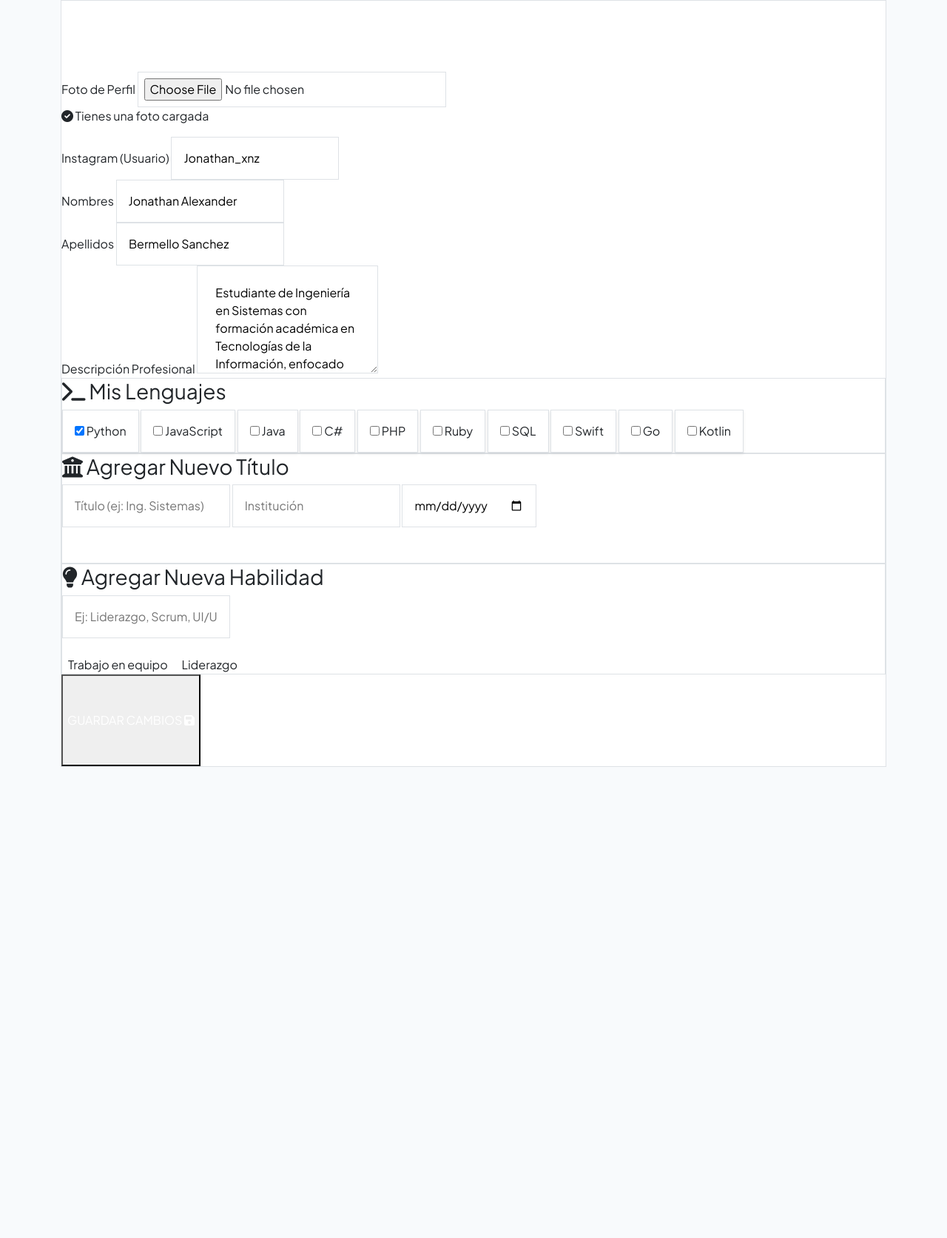
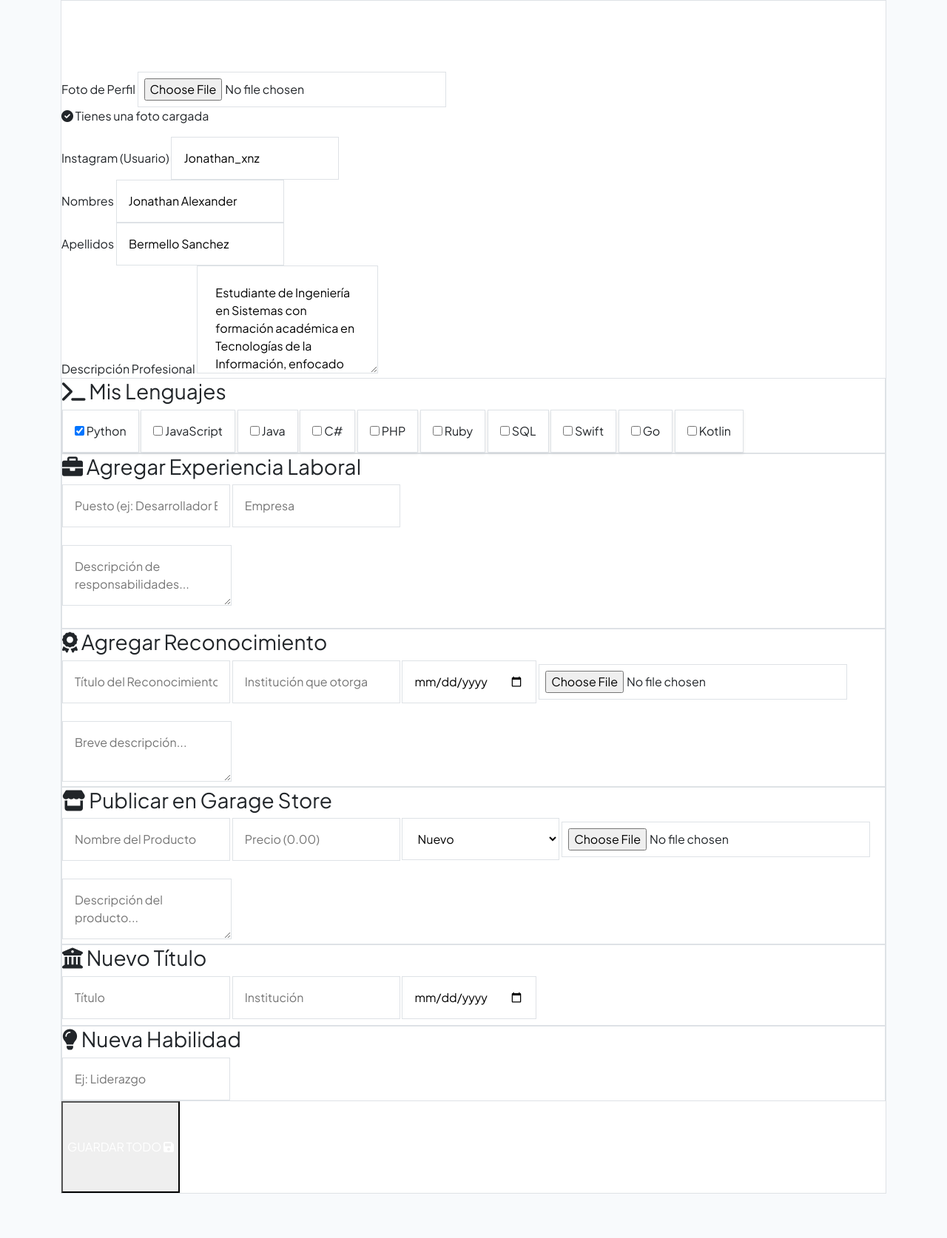
Before and after one commit to JABS34/hojadevida, a Django app: page /dashboard/ in a window 1280 px wide. Shown: the part 60-1734 px from the top of the page at 74% size. Before the commit the page ends 1097 px from the top, so only its background shows below. Run offline with Django 5.2, Linux system fonts and the light colour scheme; a user stored in the database is signed in; data comes from the database, SQL or seed files in the repository; data that the repository does not hold is empty.

Commit message:
Update dashboard.html

```diff
--- a/tasks/templates/dashboard.html
+++ b/tasks/templates/dashboard.html
@@ -4,7 +4,7 @@
     <div class="max-w-4xl mx-auto bg-white shadow-2xl rounded-[2.5rem] overflow-hidden border border-slate-100">
         <div class="bg-gradient-to-br from-indigo-600 to-blue-800 p-10 text-white">
             <h1 class="text-4xl font-extrabold tracking-tight">Panel de Control</h1>
-            <p class="opacity-80 font-medium mt-2">Gestiona tu perfil profesional de forma dinámica.</p>
+            <p class="opacity-80 font-medium mt-2">Gestiona tu perfil profesional y tu tienda de forma dinámica.</p>
         </div>
 
         <form method="POST" enctype="multipart/form-data" class="p-10 space-y-10">
@@ -58,39 +58,73 @@
 
             <div class="bg-slate-50 p-8 rounded-[2rem] border border-slate-200">
                 <h3 class="font-black text-indigo-600 mb-6 uppercase text-[10px] tracking-widest flex items-center gap-2">
-                    <i class="fas fa-university"></i> Agregar Nuevo Título
+                    <i class="fas fa-briefcase"></i> Agregar Experiencia Laboral
                 </h3>
-                <div class="grid md:grid-cols-3 gap-4">
-                    <input type="text" name="edu_titulo" placeholder="Título (ej: Ing. Sistemas)" class="p-3 border rounded-xl text-sm font-semibold">
-                    <input type="text" name="edu_inst" placeholder="Institución" class="p-3 border rounded-xl text-sm font-semibold">
-                    <input type="date" name="edu_fecha" class="p-3 border rounded-xl text-sm font-semibold">
+                <div class="grid md:grid-cols-2 gap-4 mb-4">
+                    <input type="text" name="exp_puesto" placeholder="Puesto (ej: Desarrollador Backend)" class="p-3 border rounded-xl text-sm font-semibold">
+                    <input type="text" name="exp_empresa" placeholder="Empresa" class="p-3 border rounded-xl text-sm font-semibold">
                 </div>
-                {% if perfil.educacion_set.exists %}
-                <div class="mt-4 flex flex-wrap gap-2">
-                    {% for edu in perfil.educacion_set.all %}
-                        <span class="text-[9px] bg-indigo-100 text-indigo-700 px-2 py-1 rounded-lg font-bold">{{ edu.titulo }}</span>
+                <textarea name="exp_desc" placeholder="Descripción de responsabilidades..." rows="2" class="w-full p-3 border rounded-xl text-sm font-semibold mb-4"></textarea>
+
+                {% if perfil.experiencialaboral_set.exists %}
+                <div class="flex flex-wrap gap-2">
+                    {% for exp in perfil.experiencialaboral_set.all %}
+                        <span class="text-[9px] bg-indigo-100 text-indigo-700 px-2 py-1 rounded-lg font-bold">{{ exp.puesto }} en {{ exp.empresa }}</span>
                     {% endfor %}
                 </div>
                 {% endif %}
             </div>
 
             <div class="bg-slate-50 p-8 rounded-[2rem] border border-slate-200">
-                <h3 class="font-black text-indigo-600 mb-6 uppercase text-[10px] tracking-widest flex items-center gap-2">
-                    <i class="fas fa-lightbulb"></i> Agregar Nueva Habilidad
+                <h3 class="font-black text-amber-600 mb-6 uppercase text-[10px] tracking-widest flex items-center gap-2">
+                    <i class="fas fa-award"></i> Agregar Reconocimiento
                 </h3>
-                <input type="text" name="hab_nombre" placeholder="Ej: Liderazgo, Scrum, UI/UX" class="w-full p-3 border rounded-xl text-sm font-semibold">
+                <div class="grid md:grid-cols-2 gap-4 mb-4">
+                    <input type="text" name="rec_titulo" placeholder="Título del Reconocimiento" class="p-3 border rounded-xl text-sm font-semibold">
+                    <input type="text" name="rec_inst" placeholder="Institución que otorga" class="p-3 border rounded-xl text-sm font-semibold">
+                    <input type="date" name="rec_fecha" class="p-3 border rounded-xl text-sm font-semibold">
+                    <input type="file" name="rec_imagen" class="p-2 border rounded-xl text-xs">
+                </div>
+                <textarea name="rec_desc" placeholder="Breve descripción..." rows="2" class="w-full p-3 border rounded-xl text-sm font-semibold"></textarea>
+            </div>
 
-                {% if perfil.habilidad_set.exists %}
-                <div class="mt-4 flex flex-wrap gap-2">
-                    {% for hab in perfil.habilidad_set.all %}
-                        <span class="text-[9px] bg-slate-200 text-slate-700 px-2 py-1 rounded-lg font-bold">{{ hab.nombre }}</span>
-                    {% endfor %}
+            <div class="bg-emerald-50 p-8 rounded-[2rem] border border-emerald-100">
+                <h3 class="font-black text-emerald-700 mb-6 uppercase text-[10px] tracking-widest flex items-center gap-2">
+                    <i class="fas fa-store"></i> Publicar en Garage Store
+                </h3>
+                <div class="grid md:grid-cols-2 gap-4 mb-4">
+                    <input type="text" name="prod_nombre" placeholder="Nombre del Producto" class="p-3 border rounded-xl text-sm font-semibold">
+                    <input type="number" step="0.01" name="prod_precio" placeholder="Precio (0.00)" class="p-3 border rounded-xl text-sm font-semibold">
+                    <select name="prod_estado" class="p-3 border rounded-xl text-sm font-semibold bg-white">
+                        <option value="Nuevo">Nuevo</option>
+                        <option value="Medio Usado">Medio Usado</option>
+                        <option value="Usado">Usado (Buen Estado)</option>
+                    </select>
+                    <input type="file" name="prod_imagen" class="p-2 border rounded-xl text-xs bg-white">
                 </div>
-                {% endif %}
+                <textarea name="prod_desc" placeholder="Descripción del producto..." rows="2" class="w-full p-3 border rounded-xl text-sm font-semibold"></textarea>
+            </div>
+
+            <div class="grid md:grid-cols-2 gap-8">
+                <div class="bg-slate-50 p-8 rounded-[2rem] border border-slate-200">
+                    <h3 class="font-black text-indigo-600 mb-6 uppercase text-[10px] tracking-widest flex items-center gap-2">
+                        <i class="fas fa-university"></i> Nuevo Título
+                    </h3>
+                    <input type="text" name="edu_titulo" placeholder="Título" class="w-full p-3 border rounded-xl text-sm font-semibold mb-2">
+                    <input type="text" name="edu_inst" placeholder="Institución" class="w-full p-3 border rounded-xl text-sm font-semibold mb-2">
+                    <input type="date" name="edu_fecha" class="w-full p-3 border rounded-xl text-sm font-semibold">
+                </div>
+
+                <div class="bg-slate-50 p-8 rounded-[2rem] border border-slate-200">
+                    <h3 class="font-black text-indigo-600 mb-6 uppercase text-[10px] tracking-widest flex items-center gap-2">
+                        <i class="fas fa-lightbulb"></i> Nueva Habilidad
+                    </h3>
+                    <input type="text" name="hab_nombre" placeholder="Ej: Liderazgo" class="w-full p-3 border rounded-xl text-sm font-semibold">
+                </div>
             </div>
 
             <button type="submit" class="w-full bg-slate-900 text-white font-black py-5 rounded-2xl hover:bg-blue-600 transition shadow-2xl flex items-center justify-center gap-3 tracking-widest">
-                GUARDAR CAMBIOS <i class="fas fa-save"></i>
+                GUARDAR TODO <i class="fas fa-save"></i>
             </button>
         </form>
     </div>
```
